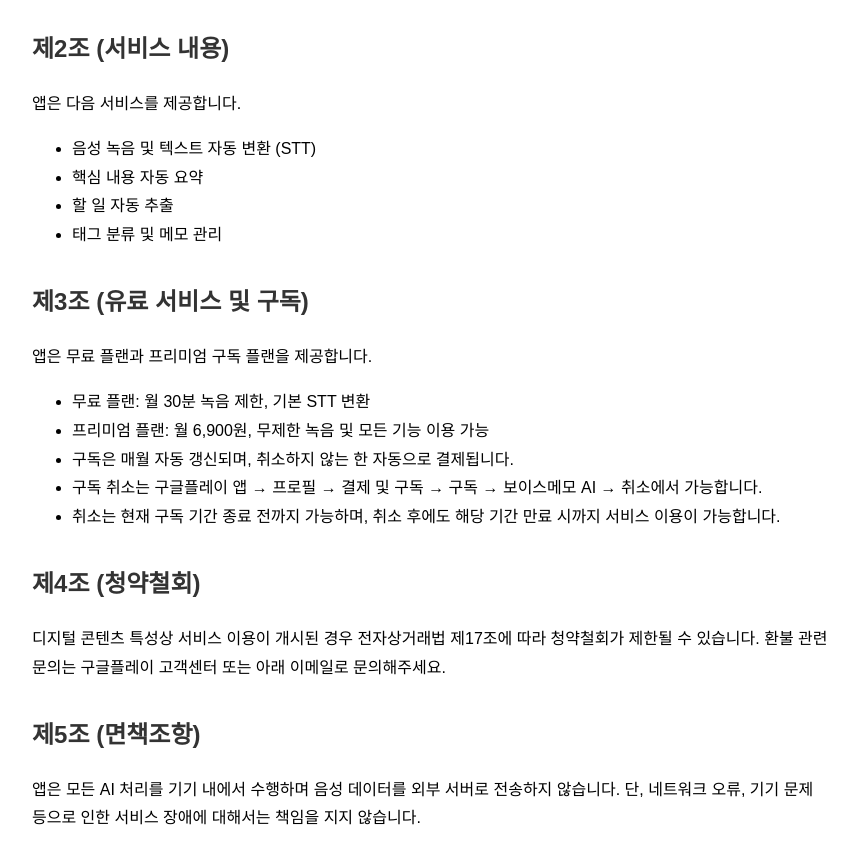
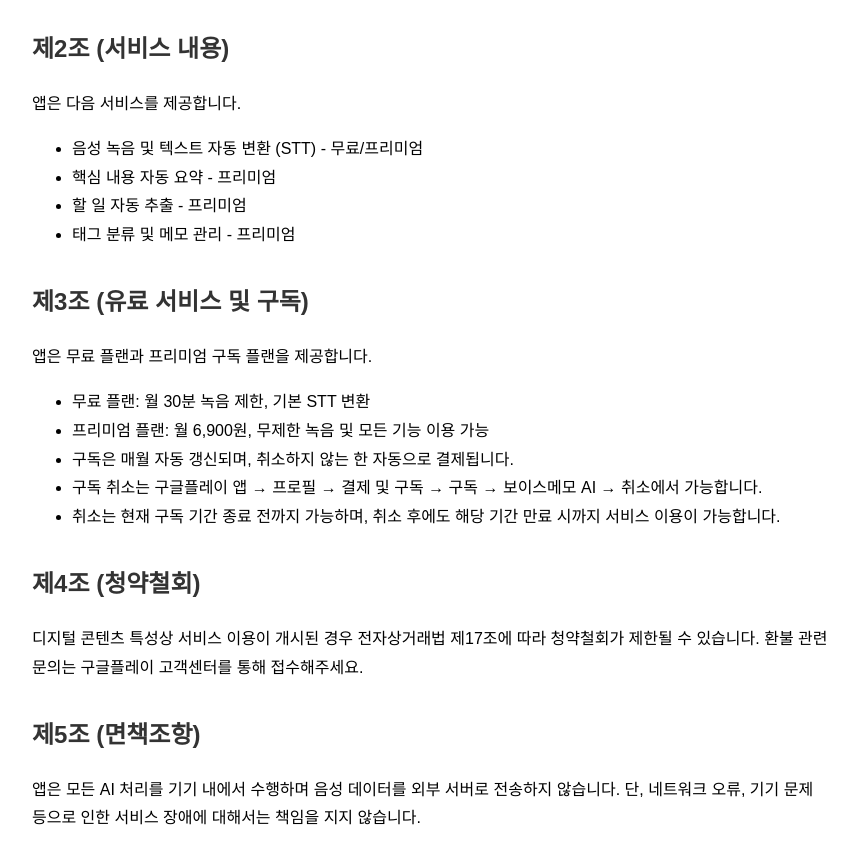
Before and after one commit to NamYounMyeong/voicememoai-privacy, a plain HTML site: page terms.html in a window 1280 px wide. Shown: the part 303-1163 px from the top of the page, without its empty margins (208-1065 px from the left). Drawn offline with Linux system fonts and the light colour scheme.

Commit message:
Update terms.html

```diff
--- a/terms.html
+++ b/terms.html
@@ -20,10 +20,10 @@
     <h2>제2조 (서비스 내용)</h2>
     <p>앱은 다음 서비스를 제공합니다.</p>
     <ul>
-        <li>음성 녹음 및 텍스트 자동 변환 (STT)</li>
-        <li>핵심 내용 자동 요약</li>
-        <li>할 일 자동 추출</li>
-        <li>태그 분류 및 메모 관리</li>
+        <li>음성 녹음 및 텍스트 자동 변환 (STT) - 무료/프리미엄</li>
+        <li>핵심 내용 자동 요약 - 프리미엄</li>
+        <li>할 일 자동 추출 - 프리미엄</li>
+        <li>태그 분류 및 메모 관리 - 프리미엄</li>
     </ul>
 
     <h2>제3조 (유료 서비스 및 구독)</h2>
@@ -37,7 +37,7 @@
     </ul>
 
     <h2>제4조 (청약철회)</h2>
-    <p>디지털 콘텐츠 특성상 서비스 이용이 개시된 경우 전자상거래법 제17조에 따라 청약철회가 제한될 수 있습니다. 환불 관련 문의는 구글플레이 고객센터 또는 아래 이메일로 문의해주세요.</p>
+    <p>디지털 콘텐츠 특성상 서비스 이용이 개시된 경우 전자상거래법 제17조에 따라 청약철회가 제한될 수 있습니다. 환불 관련 문의는 구글플레이 고객센터를 통해 접수해주세요.</p>
 
     <h2>제5조 (면책조항)</h2>
     <p>앱은 모든 AI 처리를 기기 내에서 수행하며 음성 데이터를 외부 서버로 전송하지 않습니다. 단, 네트워크 오류, 기기 문제 등으로 인한 서비스 장애에 대해서는 책임을 지지 않습니다.</p>
```
